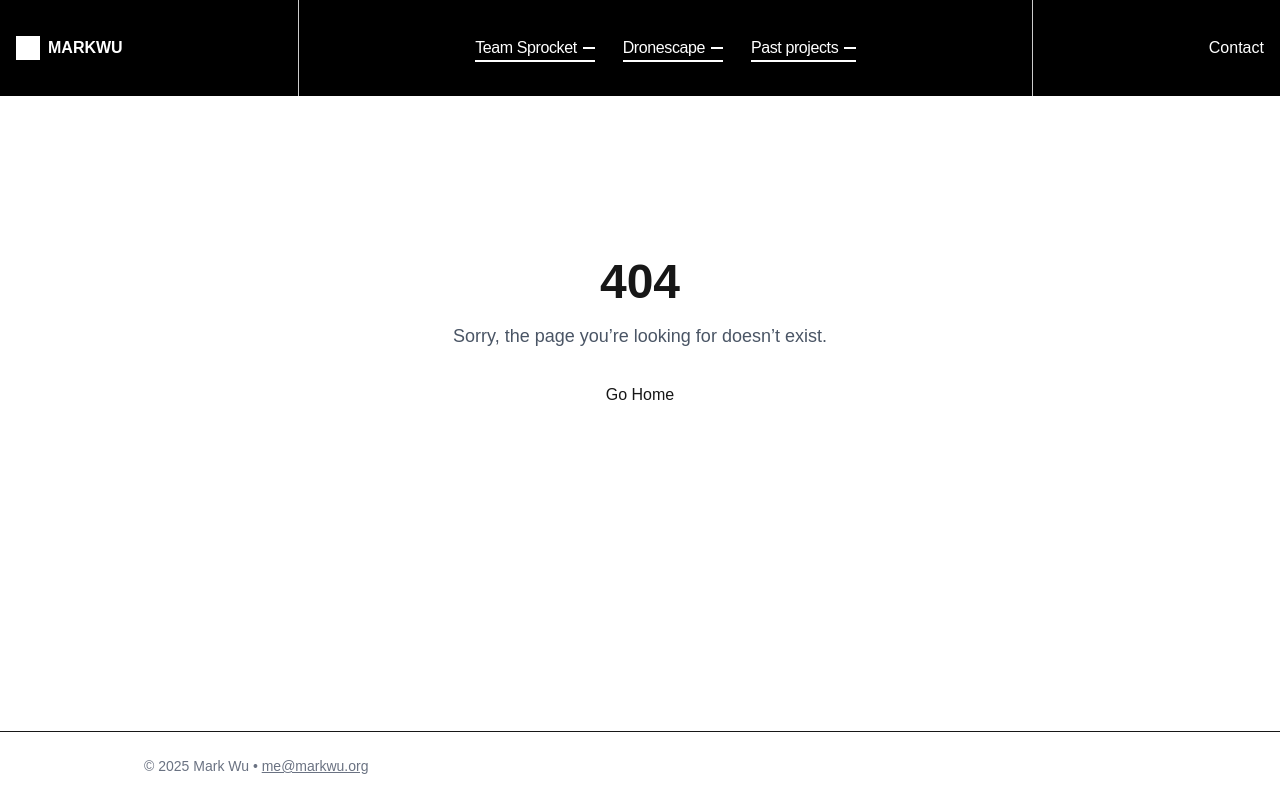
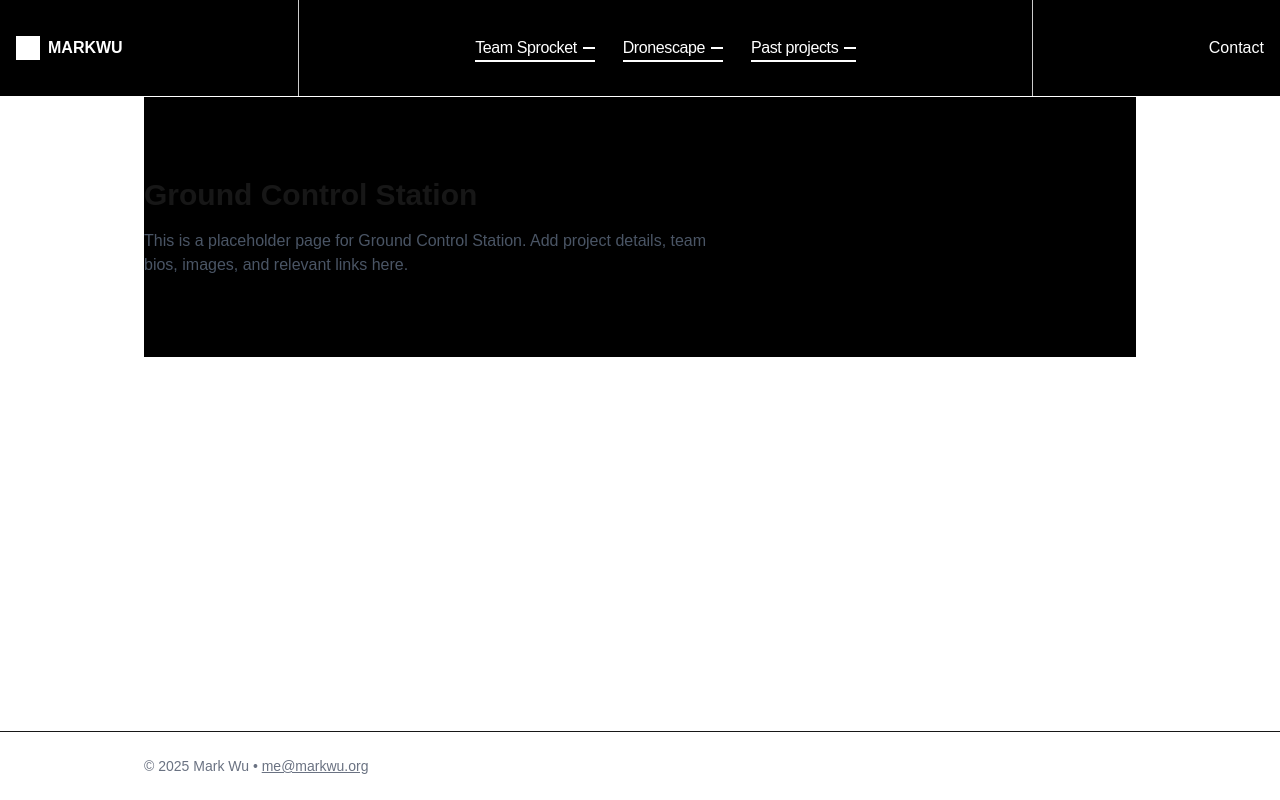
Before and after one commit to markwu123454/portfolio-website, a Next.js app: page /dronescape/gcs in a window 1280 px wide. Before the commit this address had no page. Built offline with nearby package versions, Linux system fonts and the light colour scheme.

Commit message:
Added placeholder page for all current links

```diff
--- a/src/app/contact/page.tsx
+++ b/src/app/contact/page.tsx
@@ -0,0 +1,11 @@
+export default function DronescapePage() {
+    return (
+        <div className="py-20 bg-black">
+            <h1 className="text-3xl font-bold mb-4">Contact</h1>
+            <p className="text-gray-600 max-w-prose ">
+                This is a placeholder page for Contact. Add project details, team
+                bios, images, and relevant links here.
+            </p>
+        </div>
+    );
+}
--- /dev/null
+++ b/src/app/dronescape/gcs/page.tsx
@@ -0,0 +1,11 @@
+export default function gcsPage() {
+    return (
+        <div className="py-20 bg-black">
+            <h1 className="text-3xl font-bold mb-4">Ground Control Station</h1>
+            <p className="text-gray-600 max-w-prose ">
+                This is a placeholder page for Ground Control Station. Add project details, team
+                bios, images, and relevant links here.
+            </p>
+        </div>
+    );
+}
--- a/src/app/dronescape/page.tsx
+++ b/src/app/dronescape/page.tsx
@@ -1,6 +1,6 @@
 export default function DronescapePage() {
     return (
-        <div className="py-20 bg-white">
+        <div className="py-20 bg-black">
             <h1 className="text-3xl font-bold mb-4">Dronescape</h1>
             <p className="text-gray-600 max-w-prose ">
                 This is a placeholder page for Dronescape. Add project details, team
--- /dev/null
+++ b/src/app/dronescape/uav/page.tsx
@@ -0,0 +1,11 @@
+export default function uavPage() {
+    return (
+        <div className="py-20 bg-black">
+            <h1 className="text-3xl font-bold mb-4">Unmanned aviation vehicle</h1>
+            <p className="text-gray-600 max-w-prose ">
+                This is a placeholder page for Unmanned aviation vehicle. Add project details, team
+                bios, images, and relevant links here.
+            </p>
+        </div>
+    );
+}
--- /dev/null
+++ b/src/app/legacy/teaminfernope/page.tsx
@@ -0,0 +1,11 @@
+export default function SigmaCatRoboticsPage() {
+    return (
+        <div className="py-20">
+            <h1 className="text-3xl font-bold mb-4">Team Infernope</h1>
+            <p className="text-gray-600 max-w-prose">
+                This is a placeholder page for Team Infernope. Add project details, team
+                bios, images, and relevant links here.
+            </p>
+        </div>
+    );
+}
--- /dev/null
+++ b/src/app/teamsprocket/cad/page.tsx
@@ -0,0 +1,11 @@
+export default function CADPage() {
+    return (
+        <div className="py-20">
+            <h1 className="text-3xl font-bold mb-4">CAD</h1>
+            <p className="text-gray-600 max-w-prose">
+                This is a placeholder page for CAD. Add project details, team
+                bios, images, and relevant links here.
+            </p>
+        </div>
+    );
+}
--- /dev/null
+++ b/src/app/teamsprocket/scouting/page.tsx
@@ -0,0 +1,11 @@
+export default function scoutingPage() {
+    return (
+        <div className="py-20">
+            <h1 className="text-3xl font-bold mb-4">Scouting app</h1>
+            <p className="text-gray-600 max-w-prose">
+                This is a placeholder page for Scouting app. Add project details, team
+                bios, images, and relevant links here.
+            </p>
+        </div>
+    );
+}
--- a/src/components/Header.tsx
+++ b/src/components/Header.tsx
@@ -86,8 +86,8 @@ export function Header() {
             if (e.propertyName !== "opacity") return;
             if (!open) setActive(null);
         };
-        el.addEventListener("transitionend", onEnd as any);
-        return () => el.removeEventListener("transitionend", onEnd as any);
+        el.addEventListener("transitionend", onEnd as never);
+        return () => el.removeEventListener("transitionend", onEnd as never);
     }, [open]);
 
     const show = (item: NavItem | null) => {
```
Also changed, not shown: src/app/legacy/sigmacat/page.tsx (renamed from src/app/legacy/sigmacatrobotics/page.tsx).
